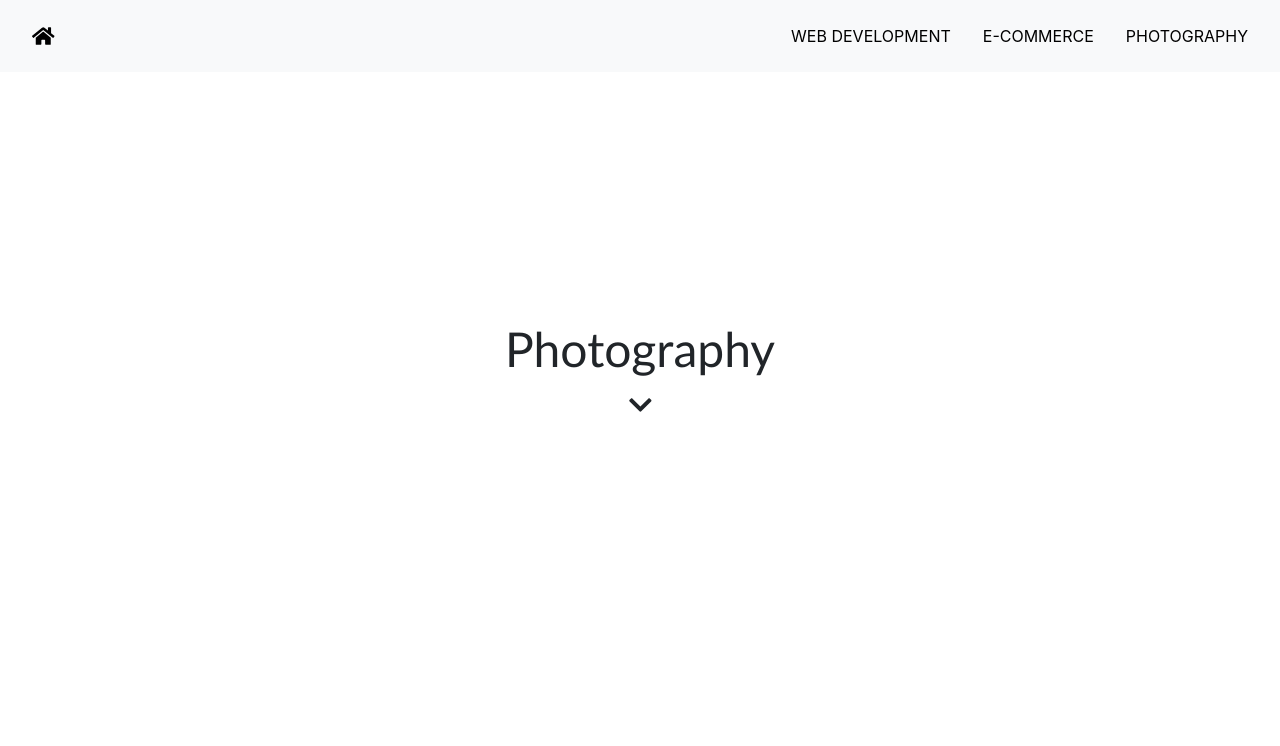
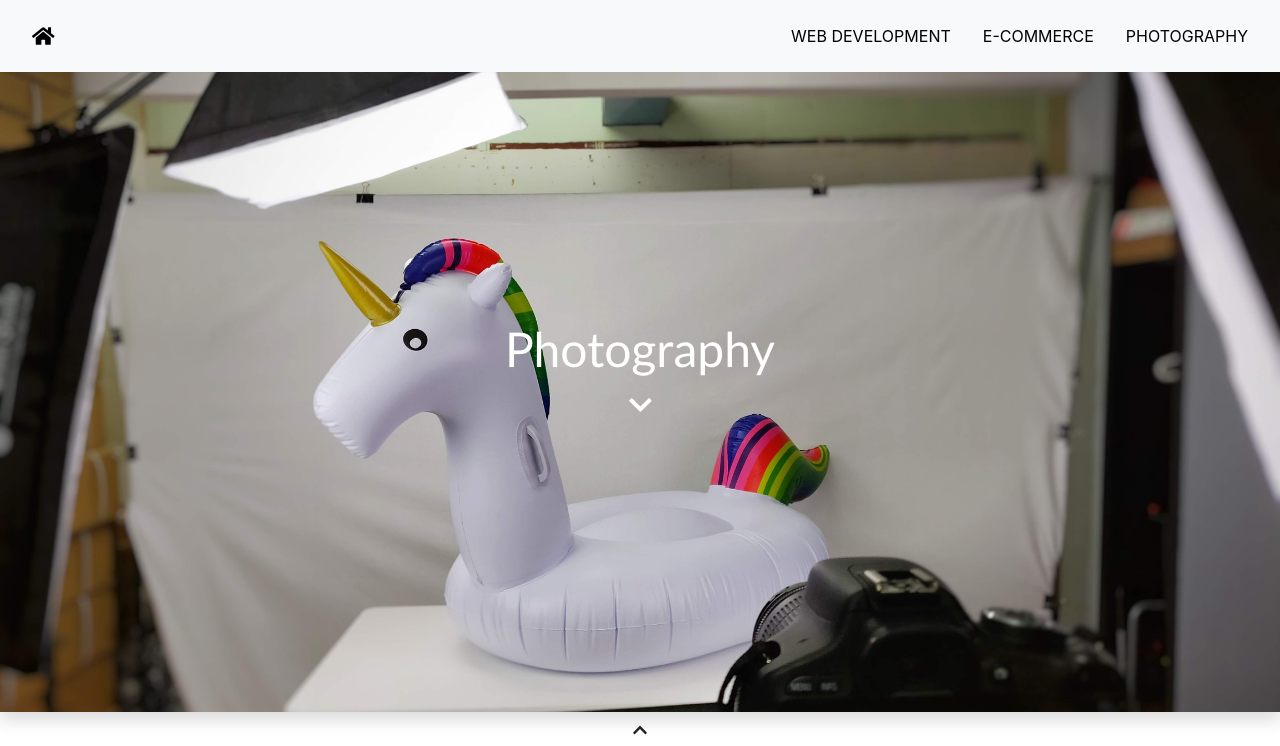
Before and after one commit to mikealexcd/reactjs-portfolio, a React (Create React App) app: page /photography in a window 1280 px wide. Shown: the top 746 px of the page. Built offline with nearby package versions, Linux system fonts and the light colour scheme.

Commit message:
Added background to top sections and reduced the space when scrolling on Desktop

```diff
--- a/src/App.css
+++ b/src/App.css
@@ -11,14 +11,6 @@ p {
 
 .my-logo {
   padding: 0.5rem;
-}
-
-.full-container {
-  min-height: calc(100vh - 75px);
-  display: flex;
-  flex-direction: column;
-  align-items: center;
-  justify-content: center;
 }
 
 .top-title {
@@ -82,3 +74,31 @@ p {
   background: url("https://images.unsplash.com/photo-1603142791402-6982e699205f?ixid=MXwxMjA3fDB8MHxwaG90by1wYWdlfHx8fGVufDB8fHw%3D&ixlib=rb-1.2.1&auto=format&fit=crop&w=1350&q=80") no-repeat fixed center;
   background-size: cover;
 }
+.webdev-bg {
+  background: url("https://images.unsplash.com/photo-1502951682449-e5b93545d46e?ixid=MXwxMjA3fDB8MHxwaG90by1wYWdlfHx8fGVufDB8fHw%3D&ixlib=rb-1.2.1&auto=format&fit=crop&w=1266&q=80") no-repeat fixed center;
+  background-size: cover;
+}
+.photo-bg {
+  background: url("images/unicorn.jpeg") no-repeat fixed center;
+  background-size: cover;
+}
+
+@media only screen and (max-width: 991px) {
+  .full-container {
+    min-height: calc(100vh - 75px);
+    display: flex;
+    flex-direction: column;
+    align-items: center;
+    justify-content: center;
+  }
+}
+
+@media only screen and (min-width: 992px) {
+  .full-container {
+    min-height: 80vh;
+    display: flex;
+    flex-direction: column;
+    align-items: center;
+    justify-content: center;
+  }
+}
--- a/src/Ecommerce.js
+++ b/src/Ecommerce.js
@@ -5,7 +5,7 @@ import ShowCasePage from './ShowCasePage'
 export default function Ecommerce() {
     return (
       <div>
-      <Page sectionid="Staples" title="E-Commerce" background="ecommerce-bg"/>
+      <Page sectionid="Staples" title="E-Commerce" className="ecommerce-bg"/>
       <ShowCasePage title="Staples" name="Staples" previous="top" next="AnthroDesk" description="One of the first things that I worked on when I started at AnthroDesk was increasing our sales on the Staples marketplace. Originally we only had about 8 SKUs available at the marketplace and our sales would average between 5-8 items per day. Now, we have over 80 items for sale and we receive about 20-25 orders per day, marking a dramatic increase in our presence and revenue coming from the Staples marketplace. Some of the items that I added became the top result for its search term, such as when you search for a 'vertical mouse' or a 'monitor mount'.">
       <p>My main focus when I added some of our products to this marketplace was to keep a very high quality listing. For example, before the submission I retook some of the photographies that were shown to make the product more appealing and to allow our customers to get as much information as possible that would allow them to make a purchase decision.</p><p>A few examples of these products can be found in the following link: <a href="https://www.staples.ca/search?query=anthrodesk" target="_blank">AnthroDesk products on Staples</a></p>
       </ShowCasePage>
--- a/src/Page.js
+++ b/src/Page.js
@@ -8,7 +8,7 @@ let ScrollTo = Scroll.Link;
 export default function Page(props) {
     return (
       <div>
-          <div className={`full-container ${ props.background }`}>
+          <div className={`full-container ${ props.className }`}>
             <div className="top-wrapper">
               <h1 className="top-title">{props.title}</h1>
               <ScrollTo to={props.sectionid} smooth={true}>
--- a/src/Photography.js
+++ b/src/Photography.js
@@ -7,7 +7,7 @@ import Page from './Page';
 export default function Photography() {
     return (
       <div>
-      <Page sectionid="photos" title="Photography" />
+      <Page sectionid="photos" title="Photography" className="photo-bg text-white shadow" />
       <WobbleChairs />
       {/* <SmallObjects /> */}
     </div>
--- a/src/Webdev.js
+++ b/src/Webdev.js
@@ -7,7 +7,7 @@ import WebsiteExamples from './web-examples/WebsiteExamples';
 export default function WebDev() {
     return (
       <div>
-      <Page sectionid="Websites" title="Web Development" />
+      <Page sectionid="Websites" title="Web Development" className="webdev-bg text-white" />
       <ShowCasePage title="Websites" name="Website Deployment" previous="top" description="These are some examples of the websites that I've worked on professionally. The e-commerce sites were made using Magento, and the blogs were deployed with Wordpress. Sites related to CBD are still in construction as the companies themselves are still being figured out (overall branding, products, packaging prices, availability). All of these sites were deployed on AWS, through different services such as EC2, S3, SES, Route 53, etc.">
       <WebsiteExamples />
       </ShowCasePage>
```
Also changed, not shown: src/images/unicorn.jpeg (added).
